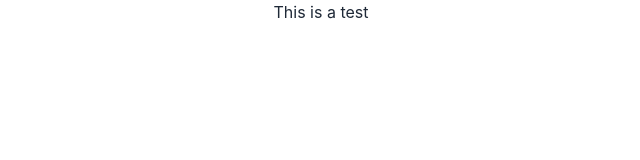
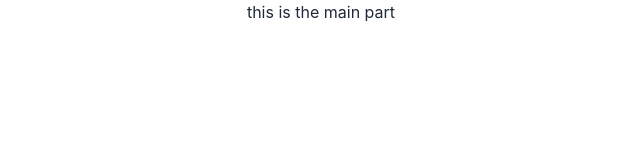
Before and after one commit to Sayeednayeem1/quadb-tech-task, a React (Create React App) app: page / in a window 1280 px wide. Shown: the top 160 px of the page, without its empty margins (319-959 px from the left). Built offline with nearby package versions, Linux system fonts and the light colour scheme.

Commit message:
installed react router dom and added diffrent routes

```diff
--- a/package.json
+++ b/package.json
@@ -9,6 +9,7 @@
     "daisyui": "^2.49.0",
     "react": "^18.2.0",
     "react-dom": "^18.2.0",
+    "react-router-dom": "^6.8.0",
     "react-scripts": "5.0.1",
     "web-vitals": "^2.1.4"
   },
--- a/src/App.js
+++ b/src/App.js
@@ -1,10 +1,12 @@
 
+import { RouterProvider } from 'react-router-dom';
 import './App.css';
+import { router } from './router/Routes';
 
 function App() {
   return (
     <div className="App">
-      <h4>This is a test</h4>
+      <RouterProvider router={router}></RouterProvider>
     </div>
   );
 }
--- /dev/null
+++ b/src/components/Footer/Footer.js
@@ -0,0 +1,11 @@
+import React from 'react';
+
+const Footer = () => {
+    return (
+        <div>
+            <h6>this is Footer</h6>
+        </div>
+    );
+};
+
+export default Footer;
--- /dev/null
+++ b/src/components/Home/Home.js
@@ -0,0 +1,11 @@
+import React from 'react';
+
+const Home = () => {
+    return (
+        <div>
+            <h5>this is home</h5>
+        </div>
+    );
+};
+
+export default Home;
--- /dev/null
+++ b/src/layout/Main.js
@@ -0,0 +1,11 @@
+import React from 'react';
+
+const Main = () => {
+    return (
+        <div>
+            <h4>this is the main part</h4>
+        </div>
+    );
+};
+
+export default Main;
--- /dev/null
+++ b/src/router/Routes.js
@@ -0,0 +1,17 @@
+import { createBrowserRouter } from "react-router-dom";
+import Home from "../components/Home/Home";
+import Main from "../layout/Main";
+
+
+export const router = createBrowserRouter([
+    {
+        path: '/',
+        element: <Main></Main>,
+        children: [
+            {
+                path: '/',
+                element: <Home></Home>
+            }
+        ]
+    }
+])
```
Also changed, not shown: 1 other file (tests, documents, lock files or other folders).
